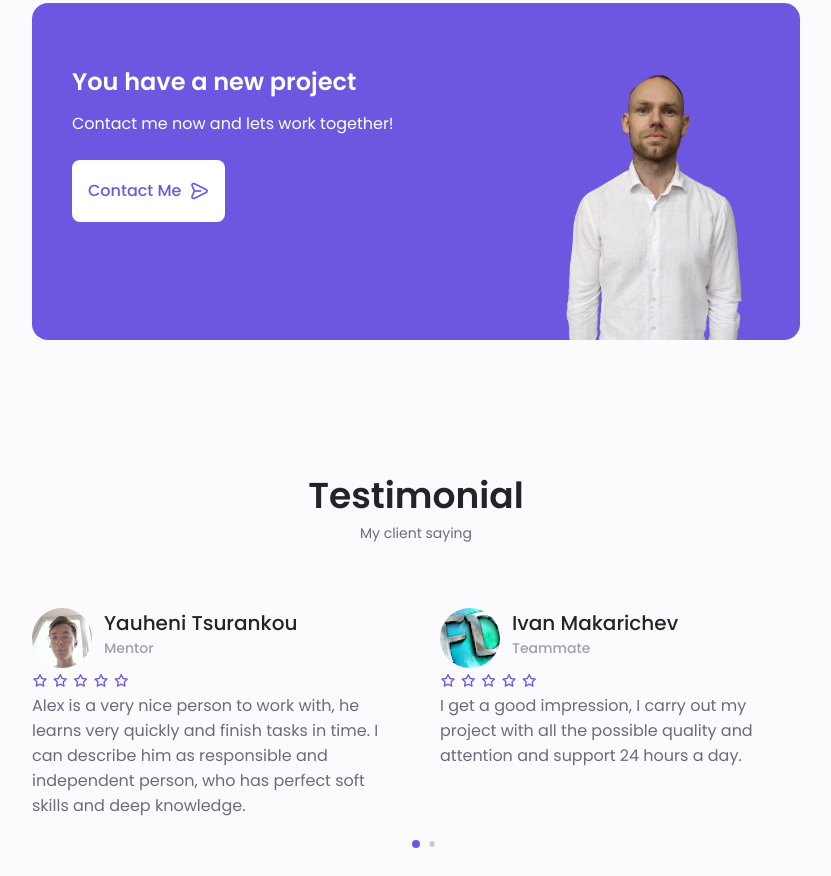
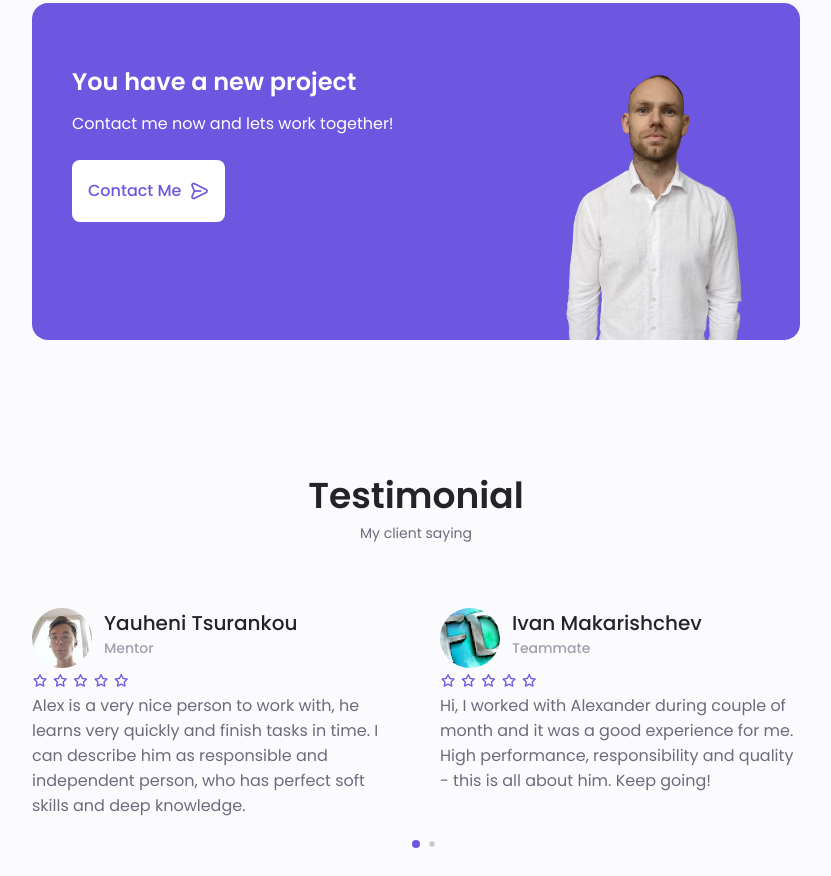
Before and after one commit to alexkochnev1987/cv, a plain HTML site: page index.html in a window 1280 px wide. Shown: the part 4250-5126 px from the top of the page, without its empty margins (224-1055 px from the left). Drawn offline with nearby package versions, Linux system fonts and the light colour scheme.

Commit message:
feat:add feedback from teammate, fix bug in 320px screen

```diff
--- a/index.html
+++ b/index.html
@@ -318,7 +318,7 @@
                         <!--==================== QUALIFICATION 1 ====================-->
                         <div class="qualification__data">
                             <div>
-                                <h3 class="qualification__title">JavaScript/Front-End</h3>
+                                <h3 class="qualification__title">JavaScript/ Front-End</h3>
                                 <span class="qualification__subtitle">The Rolling Scopes School</span>
                                 <div class="qualification__calendar">
                                     <i class="uil uil-calendar-alt"></i>
@@ -344,7 +344,7 @@
                                 <span class="qualification__line"></span>
                             </div>
                         </div>
-                        <!--==================== QUALIFICATION 2 ====================-->
+                        <!--==================== QUALIFICATION 3 ====================-->
                         <div class="qualification__data">
                             <div>
                                 <h3 class="qualification__title">Node JS</h3>
@@ -593,7 +593,7 @@
                         <div class="testimonial__header">
                             <img src="./crc/assets/img/ivan.png" alt="" class="testimonial__img">
                             <div>
-                                <h3 class="testimonial__name">Ivan Makarichev</h>
+                                <h3 class="testimonial__name">Ivan Makarishchev</h>
                                     <p class="testimonial__client">Teammate</>
                             </div>
                         </div>
@@ -604,8 +604,9 @@
                             <i class="uil uil-star testimonial__icon-star"></i>
                             <i class="uil uil-star testimonial__icon-star"></i>
                         </div>
-                        <p class="testimonial__description">I get a good impression, I carry out my project
-                            with all the possible quality and attention and support 24 hours a day.</p>
+                        <p class="testimonial__description">Hi, I worked with Alexander during couple of
+                            month and it was a good experience for me. High performance, responsibility
+                            and quality - this is all about him. Keep going!</p>
 
                     </div>
                 </div>
```
